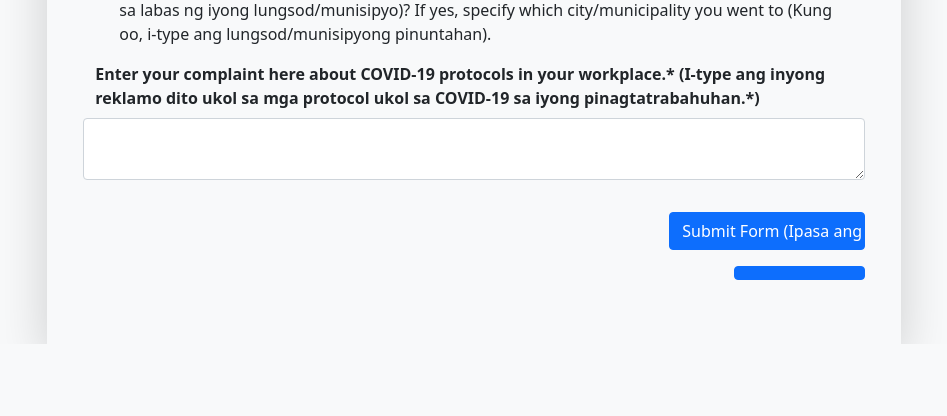
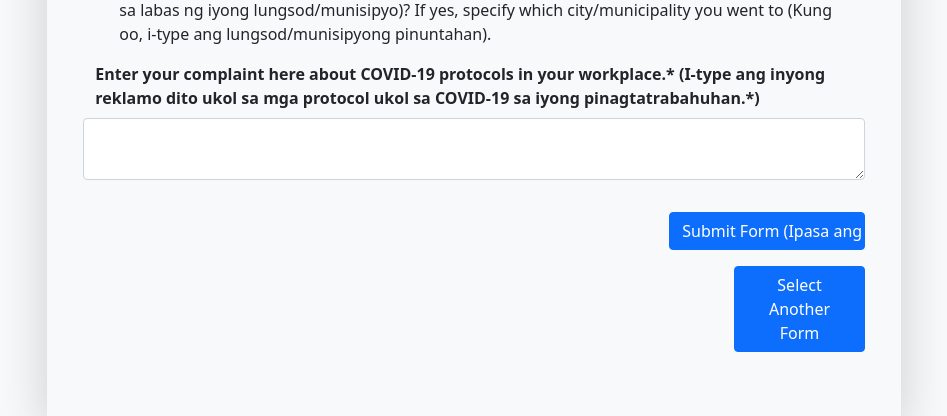
Before and after one commit to simonqq21/IOHSAD-Ex-Nihilo-Web-App, a Flask app: page /forms/COVID19Survey in a window 1280 px wide. Shown: the part 1109-1525 px from the top of the page, without its empty margins (166-1113 px from the left). Before the commit the page ends 1453 px from the top, so only its background shows below. Run offline with Flask 2, Linux system fonts and the light colour scheme.

Commit message:
Update COVID19Survey.html

```diff
--- a/app/templates/COVID19Survey.html
+++ b/app/templates/COVID19Survey.html
@@ -127,7 +127,7 @@
 
 
             <div class="row mb-3 d-flex justify-content-end">
-              <a href="/" class="col-sm-2 m-0 btn btn-primary"></a>
+              <a href="/" class="col-sm-2 m-0 btn btn-primary">Select Another Form</a>
             </div>
           </form>
 
```
